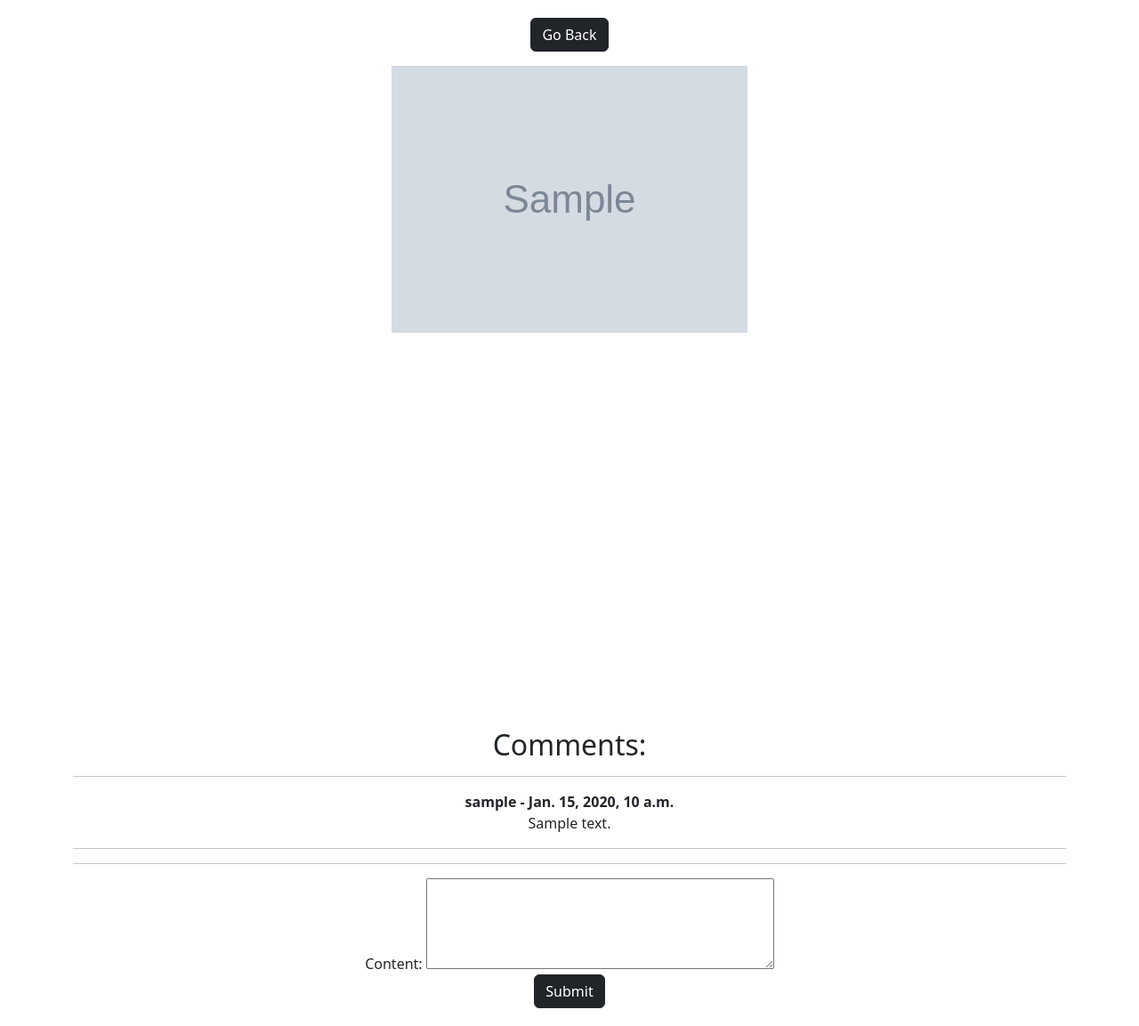
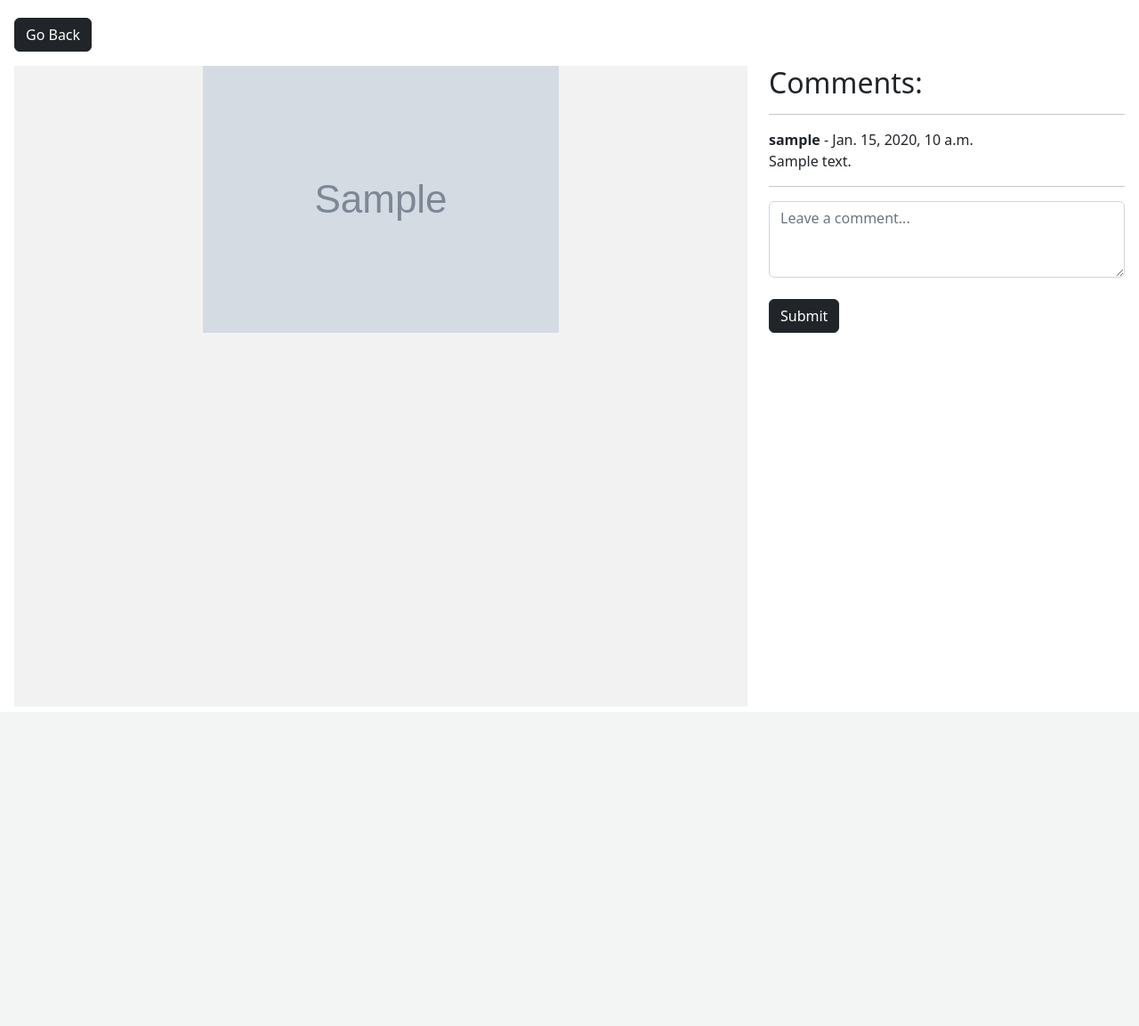
Before and after one commit to likeprogrsv/Photography_website, a Django app: template taskmanager/main/templates/main/photography.html in a window 1280 px wide. Shown: the whole page at 89% size. After the commit the page ends 374 px from the top, so only its background shows below. Run offline with Django 4.2, Linux system fonts and the light colour scheme; tables that the repository leaves empty hold one stand-in row (values such as "Sample post"); the template is opened without the code that fills it: values that come from a table or form of the project are taken from there, most other values are stand-ins (such as "Sample title", 1, 10 or a date in 2020); grey boxes marked "Sample" are stand-in pictures; data that the repository does not hold is empty.

Commit message:
little css improvements

```diff
--- a/taskmanager/main/forms.py
+++ b/taskmanager/main/forms.py
@@ -20,8 +20,10 @@
 
 
 class CommentForm(forms.ModelForm):
-    content = forms.CharField(widget=forms.Textarea(attrs={
-        'rows': '4',
+    content = forms.CharField(label="", widget=forms.Textarea(attrs={
+        'rows': '3',
+        'class': 'form-control',
+        'placeholder': 'Leave a comment...'
     }))
 
     class Meta:
--- a/taskmanager/main/static/main/base.css
+++ b/taskmanager/main/static/main/base.css
@@ -1,6 +1,3 @@
-.container{
-  max-width: 960px;
-}
 
 .site-header {
   background-color: rgba(240, 240, 240, 0.85);
@@ -21,7 +18,7 @@
 }
 
 .card-img-top{
-  max-height: 220px;
+  max-height: 30vh;
   min-height: 150px;
   object-fit: cover;
 }
@@ -69,3 +66,6 @@
 .form{
   width: 600px ;
 }
+.photo--background{
+  background-color: rgba(240, 240, 240, 0.85);
+}
--- a/taskmanager/main/templates/main/photography.html
+++ b/taskmanager/main/templates/main/photography.html
@@ -6,17 +6,27 @@
           content="width=device-width, user-scalable=no, initial-scale=1.0, maximum-scale=1.0, minimum-scale=1.0">
     <meta http-equiv="X-UA-Compatible" content="ie=edge">
     <title>Document</title>
-    <link href="https://cdn.jsdelivr.net/npm/bootstrap@5.2.2/dist/css/bootstrap.min.css" rel="stylesheet" integrity="sha384-Zenh87qX5JnK2Jl0vWa8Ck2rdkQ2Bzep5IDxbcnCeuOxjzrPF/et3URy9Bv1WTRi" crossorigin="anonymous">
+    <link href="https://cdn.jsdelivr.net/npm/bootstrap@5.2.2/dist/css/bootstrap.min.css" rel="stylesheet"
+    integrity="sha384-Zenh87qX5JnK2Jl0vWa8Ck2rdkQ2Bzep5IDxbcnCeuOxjzrPF/et3URy9Bv1WTRi" crossorigin="anonymous">
+    {% load static %}
+    <link rel="stylesheet" href="{% static 'main/base.css' %}">
 </head>
 <body class="m-1">
-    <div class="container">
+    <div class="container-fluid">
+        <div class="row">
+            <div class="col-4 text-left">
+                <a class="btn btn-dark my-3" href="{% url 'home' %}">Go Back</a>
+            </div>
+
+        </div>
         <div class="row justify-content-center">
-            <div class="col text-center">
-                <a class="btn btn-dark my-3" href="{% url 'home' %}">Go Back</a>
-                <div style="height: 90vh">
+            <div class="col-8 text-center">
+                <div class="photo--background" style="height: 90vh">
                     <img style="max-width: 100%; max-height: 100%" src="{{photo.image.url}}" alt="photo">
                 </div>
-                <br>
+            </div>
+
+            <div class="col-4">
                 <div>
                     <h2>Comments:</h2>
                     <hr>
@@ -25,20 +35,19 @@
                     {% else %}
 
                         {% for comment in photo_comments %}
-                            <strong>
-                                {{comment.user.username}} - {{comment.date}}
-                            </strong>
+                            <strong> {{comment.user.username}} </strong> - {{comment.date}}
                                 <br>
                                 {{comment.content}}
                                 <hr>
                         {% endfor %}
                     {% endif %}
-                    <hr>
+
                     <form method='POST' action='{% url "photography" photo.id %}' >
                         {% csrf_token %}
                             <div class='form-group'>
                                 {{form}}
                             </div>
+                        <br>
                         <button type='submit' class='btn btn-primary btn-dark mb-3'>Submit</button>
                     </form>
                 </div>
```
Also changed, not shown: taskmanager/main/templates/main/base.html (+3 -5 lines).
